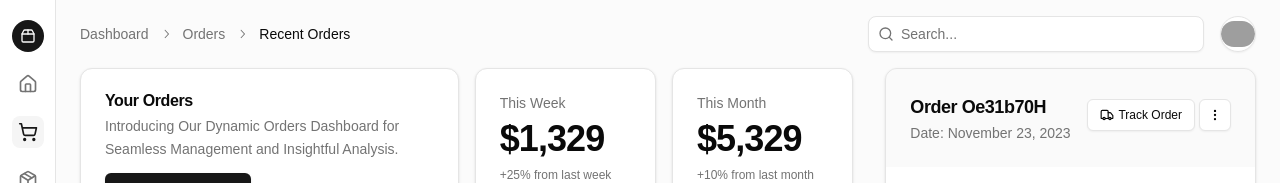
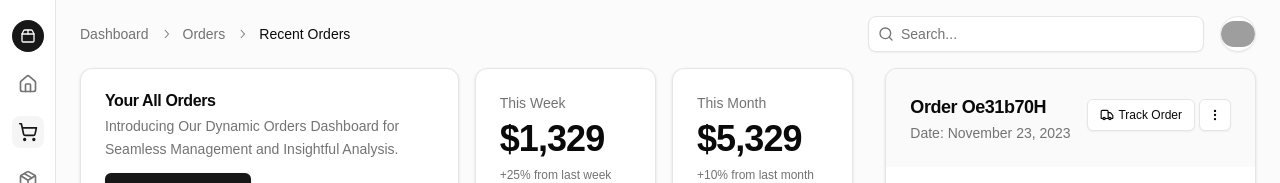
Before and after one commit to agusawa/demo-nextjs, a Next.js app: page / in a window 1280 px wide. Shown: the top 183 px of the page. Built offline with nearby package versions, Linux system fonts and the light colour scheme; grey boxes are pictures that could not be loaded.

Commit message:
Refactor link text in chart page component: Update link text to "Your All Orders" for better clarity and user experience.

```diff
--- a/src/app/page.tsx
+++ b/src/app/page.tsx
@@ -274,7 +274,7 @@ export default function Dashboard() {
             <div className="grid gap-4 sm:grid-cols-2 md:grid-cols-4 lg:grid-cols-2 xl:grid-cols-4">
               <Card className="sm:col-span-2" x-chunk="dashboard-05-chunk-0">
                 <CardHeader className="pb-3">
-                  <CardTitle>Your Orders</CardTitle>
+                  <CardTitle>Your All Orders</CardTitle>
                   <CardDescription className="max-w-lg text-balance leading-relaxed">
                     Introducing Our Dynamic Orders Dashboard for Seamless
                     Management and Insightful Analysis.
```
